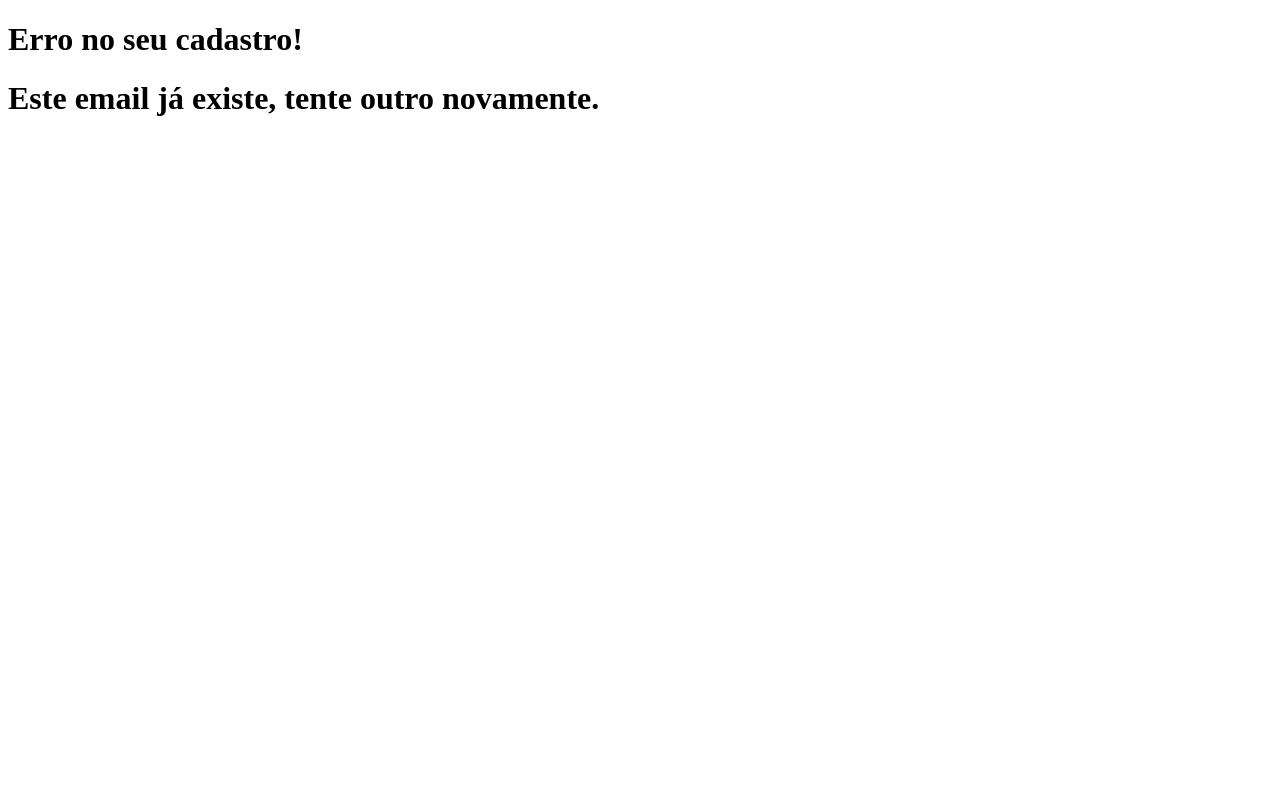
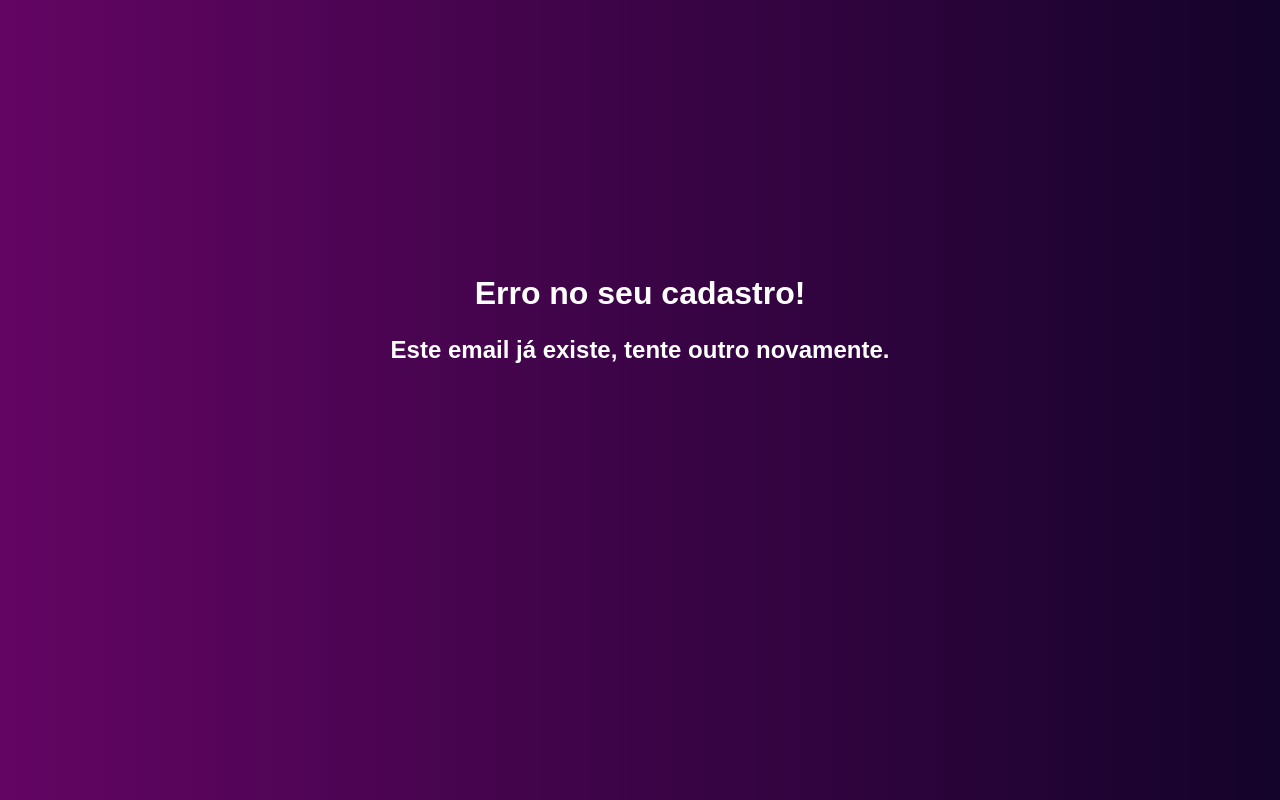
Before and after one commit to Gabrelzz/sistema-login-cadastro, a PHP site: page /cadastroError.php in a window 1280 px wide. Run offline with PHP 8.4, Linux system fonts and the light colour scheme.

Commit message:
pagina de erro

```diff
--- a/cadastroError.php
+++ b/cadastroError.php
@@ -8,6 +8,6 @@
 </head>
 <body>
     <h1>Erro no seu cadastro!</h1>
-    <h1>Este email já existe, tente outro novamente.</h1>
+    <h2>Este email já existe, tente outro novamente.</h2>
 </body>
 </html>
--- a/css/style-error.css
+++ b/css/style-error.css
@@ -1,10 +1,22 @@
-
-.box{
+body{
+    font-family: sans-serif;
+    background-image: linear-gradient(to right, rgb(99, 5, 99), rgb(20, 3, 42));
+    text-align: center;
+    color: white;
+}
+h1{
     position: absolute;
     top: 50%;
     left: 50%;
     transform: translate(-50%, -50%);
-    background-color: rgba(0, 0, 0, 0.7);
-    padding: 30px;
-    border-radius: 15px;
+    padding-bottom: 20%;
+    color: white;
 }
+h2{
+    position: absolute;
+    top: 50%;
+    left: 50%;
+    transform: translate(-50%, -50%);
+    padding-bottom: 11%;
+    color: white;
+}
```
